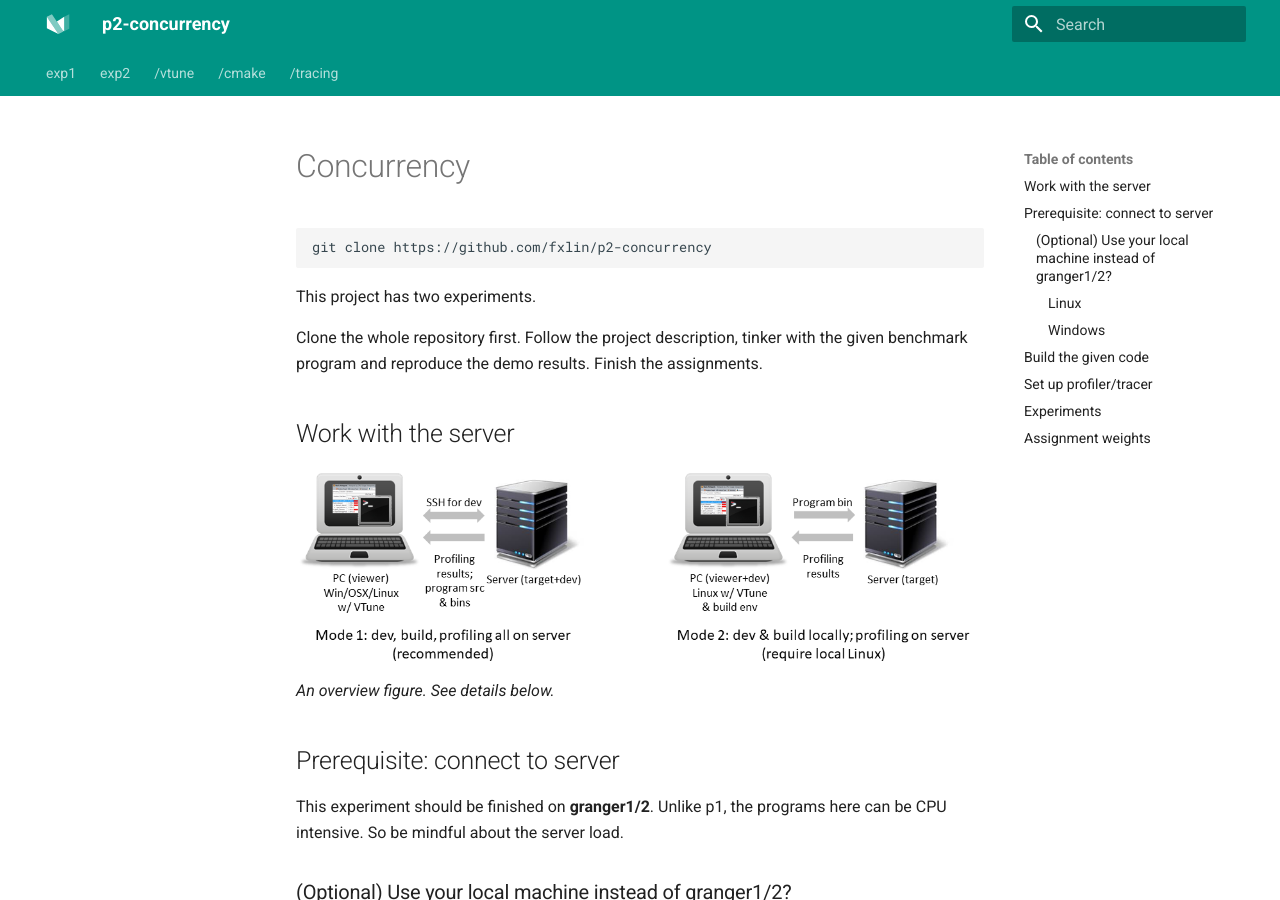
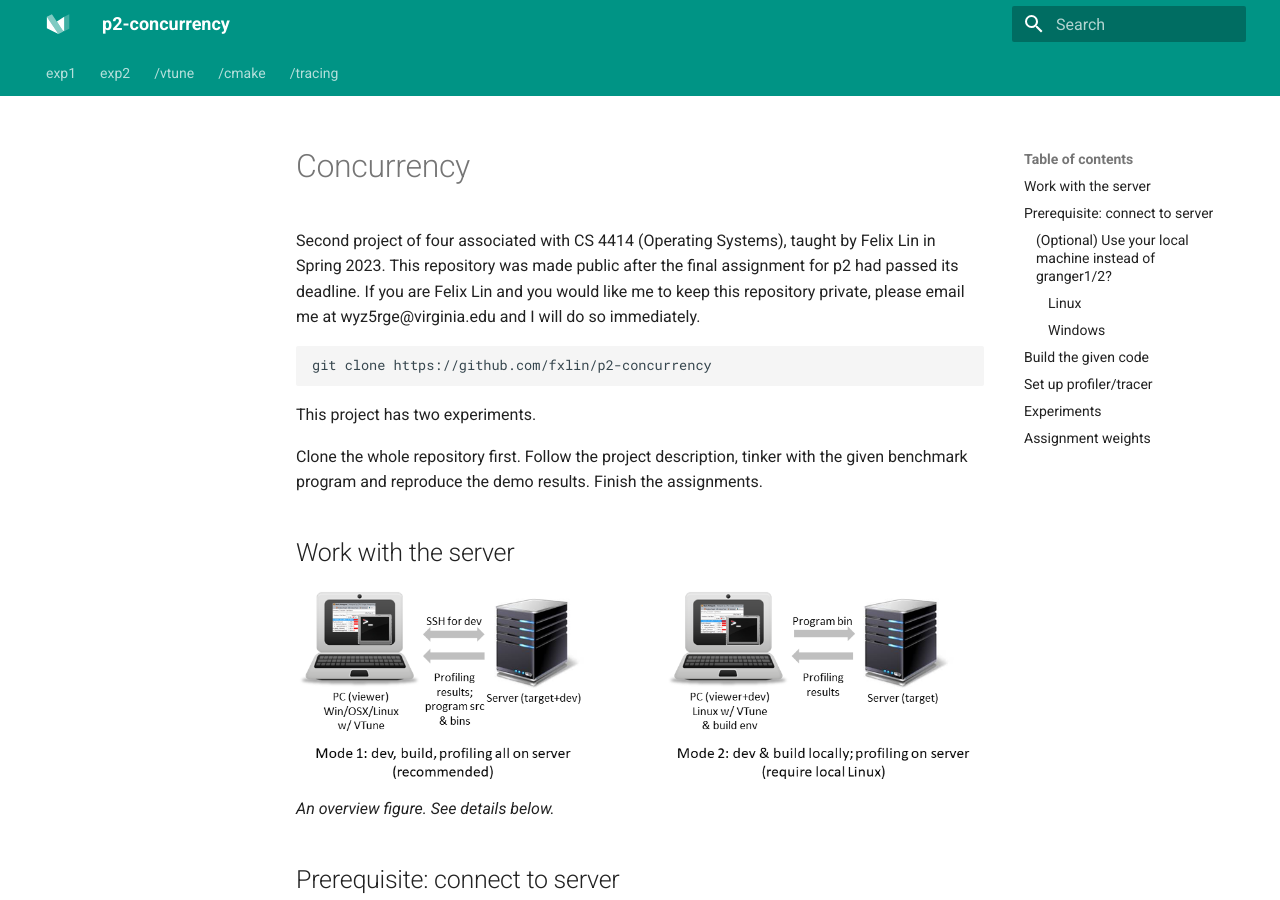
Before and after one commit to zangston/CS-4414-p2-concurrency, an MkDocs documentation site: the page built from docs/README.md, in a window 1280 px wide and 900 px high. Built offline with MkDocs 1.6.1 and Material for MkDocs 9.7.7, drawn with Linux system fonts in a browser that asks for light colours.

Commit message:
Update README.md

````diff
--- a/docs/README.md
+++ b/docs/README.md
@@ -1,4 +1,6 @@
 # Concurrency
+
+Second project of four associated with CS 4414 (Operating Systems), taught by Felix Lin in Spring 2023. This repository was made public after the final assignment for p2 had passed its deadline. If you are Felix Lin and you would like me to keep this repository private, please email me at wyz5rge@virginia.edu and I will do so immediately.
 
 ```
 git clone https://github.com/fxlin/p2-concurrency
````
